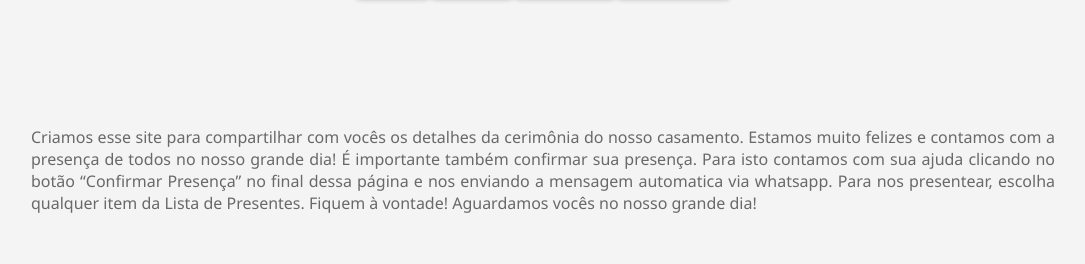
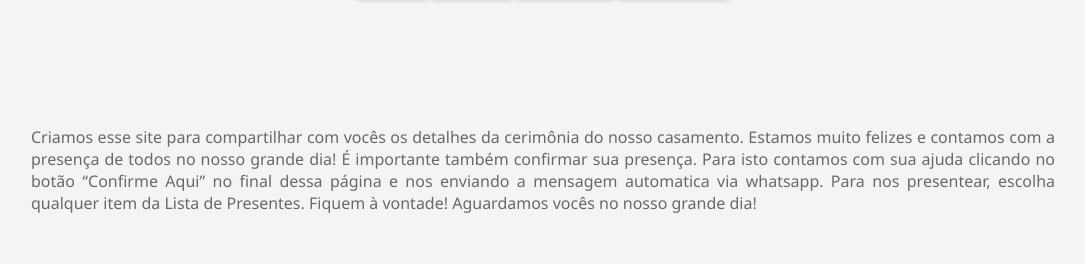
Before and after one commit to meunovosite/Site, a plain HTML site: page index.html in a window 1280 px wide. Shown: the part 2753-3017 px from the top of the page, without its empty margins (97-1182 px from the left). Drawn offline with Linux system fonts and the light colour scheme; some packages are replaced by stand-ins of ours; a script that the page names is missing.

Commit message:
Update index.html

```diff
--- a/index.html
+++ b/index.html
@@ -80,7 +80,7 @@
             e contamos com a presença de todos no
             nosso grande dia! É importante também confirmar sua presença.
             Para isto contamos com sua ajuda clicando no
-            botão “Confirmar Presença” no final dessa página e nos enviando a
+            botão “Confirme Aqui” no final dessa página e nos enviando a
             mensagem automatica via whatsapp. Para nos
             presentear, escolha qualquer item da Lista de Presentes. Fiquem à
             vontade! Aguardamos vocês no nosso grande dia!
```
